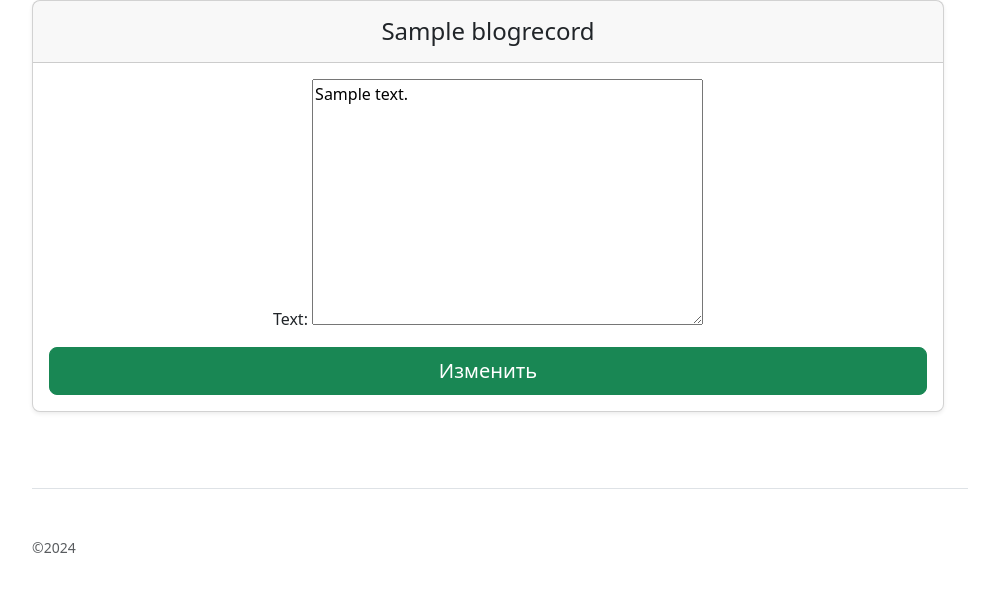
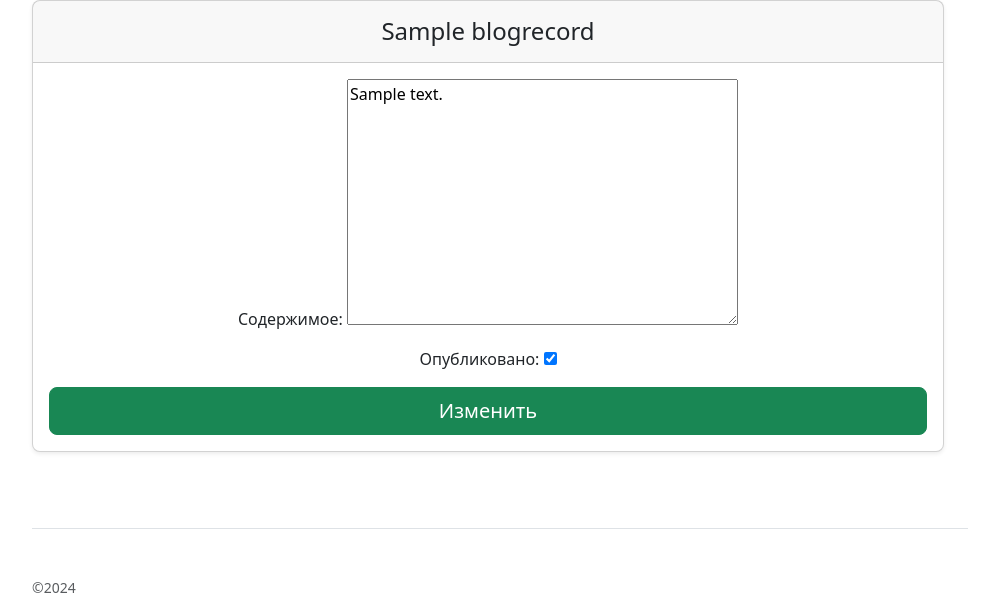
Before and after one commit to AndreyYuryev/django, a Django app: page /blog/blog_update/1 in a window 1280 px wide. Shown: the part 217-828 px from the top of the page, without its empty margins (140-1139 px from the left). Before the commit the page ends 770 px from the top, so only its background shows below. Run offline with Django 5.2, Linux system fonts and the light colour scheme; tables that the repository leaves empty hold one stand-in row (values such as "Sample post"); some libraries are stand-ins or nearby versions.

Commit message:
Homework 5/Task 3 модификация обработки запросов

```diff
--- a/blog_app/admin.py
+++ b/blog_app/admin.py
@@ -5,6 +5,6 @@ from blog_app.models import BlogRecord
 # Register your models here.
 @admin.register(BlogRecord)
 class BlogAdmin(admin.ModelAdmin):
-    list_display = ('id', 'title', 'text', 'published', 'viewed',)
+    list_display = ('id', 'title', 'text', 'is_published', 'viewed',)
     list_filter = ('title', )
     search_fields = ('title',)
--- a/blog_app/models.py
+++ b/blog_app/models.py
@@ -3,11 +3,11 @@ from django.db import models
 
 # Create your models here.
 class BlogRecord(models.Model):
-    title = models.CharField(max_length=100)
-    text = models.TextField(null=True,blank=True)
+    title = models.CharField(max_length=150, verbose_name='название')
+    text = models.TextField(null=True,blank=True, verbose_name='содержимое')
     preview = models.ImageField(upload_to='blogs/', verbose_name='изображение', null=True, blank=True)
-    published = models.BooleanField(default=False)
-    viewed = models.IntegerField(blank=False, null=True)
+    is_published = models.BooleanField(default=True, verbose_name='опубликовано')
+    viewed = models.IntegerField(default=0, verbose_name='просмотры')
     created_at = models.DateTimeField(auto_now_add=True)
     slug = models.CharField(max_length=100, null=True, blank=True, verbose_name='slug')
 
--- a/blog_app/templates/blog_app/blogrecord_detail.html
+++ b/blog_app/templates/blog_app/blogrecord_detail.html
@@ -11,11 +11,9 @@
     <div class="col">
         <div class="card mb-4 rounded-3 shadow-sm">
             <div class="card-header py-3">
-                <h4 class="my-0 fw-normal">{{object.title}}</h4>
+                <h4 class="my-0 fw-normal">{{object.title}}({{ object.slug }})</h4>
             </div>
             <div class="card-body">
-<!--                <p class="card-title pricing-card-title navy_color">Категория: {{ object.category.name }}</small></p>-->
-<!--                <p class="card-title pricing-card-title navy_color">Цена: {{ object.price }}</small></p>-->
                 <p class="card-title pricing-card-title navy_color">{{ object.text }}</small></p>
             </div>
             <div class="card-body">
--- a/blog_app/views.py
+++ b/blog_app/views.py
@@ -1,7 +1,8 @@
 from django.shortcuts import render
 from blog_app.models import BlogRecord
 from django.views.generic import ListView, DetailView, CreateView, UpdateView
-from django.urls import reverse_lazy
+from django.urls import reverse_lazy, reverse
+from pytils.translit import slugify
 
 
 # Create your views here.
@@ -10,10 +11,21 @@ class BlogListView(ListView):
     extra_context = {'title': 'Стартовая страница блога'}
     paginate_by = 5
 
+    def get_queryset(self, *args, **kwargs):
+        queryset = super().get_queryset(*args, **kwargs)
+        queryset = queryset.filter(is_published=True)
+        return queryset
+
 
 class BlogDetailView(DetailView):
     model = BlogRecord
     extra_context = {'title': 'Статья детально'}
+
+    def get_object(self, queryset=None):
+        self.object = super().get_object(queryset)
+        self.object.viewed += 1
+        self.object.save()
+        return self.object
 
 
 class BlogCreateView(CreateView):
@@ -22,9 +34,19 @@ class BlogCreateView(CreateView):
     extra_context = {'title': 'Добавление статьи', 'header': 'Форма для создания статьи', 'action': 'Добавить'}
     success_url = reverse_lazy('blog_app:index')
 
+    def form_valid(self, form):
+        if form.is_valid():
+            new_blog = form.save()
+            new_blog.slug = slugify(new_blog.title)
+            new_blog.save()
+        return super().form_valid(form)
+
 
 class BlogUpdateView(UpdateView):
     model = BlogRecord
-    fields = ('text',)
+    fields = ('text', 'is_published')
     extra_context = {'title': 'Изменение статьи', 'header': 'Форма для изменения текста статьи', 'action': 'Изменить'}
     success_url = reverse_lazy('blog_app:index')
+
+    def get_success_url(self):
+        return reverse('blog_app:blog', args=[self.kwargs.get('pk')])
--- a/main/templates/main/includes/inc_main_menu.html
+++ b/main/templates/main/includes/inc_main_menu.html
@@ -2,4 +2,5 @@
     <a class="me-3 py-2 link-body-emphasis text-decoration-none" href="{% url 'main:index' %}">Главная</a>
     <a class="me-3 py-2 link-body-emphasis text-decoration-none" href="{% url 'main:contact' %}">Контакты</a>
     <a class="me-3 py-2 link-body-emphasis text-decoration-none" href="/admin">Админка</a>
+    <a class="me-3 py-2 link-body-emphasis text-decoration-none" href="/blog">Перейти в блог</a>
 </nav>
```
Also changed, not shown: blog_app/templates/blog_app/blogrecord_list.html (+9 -3 lines), blog_app/migrations/0006_rename_published_blogrecord_is_published.py (added), blog_app/migrations/0007_alter_blogrecord_is_published_alter_blogrecord_text_and_more.py (added).
